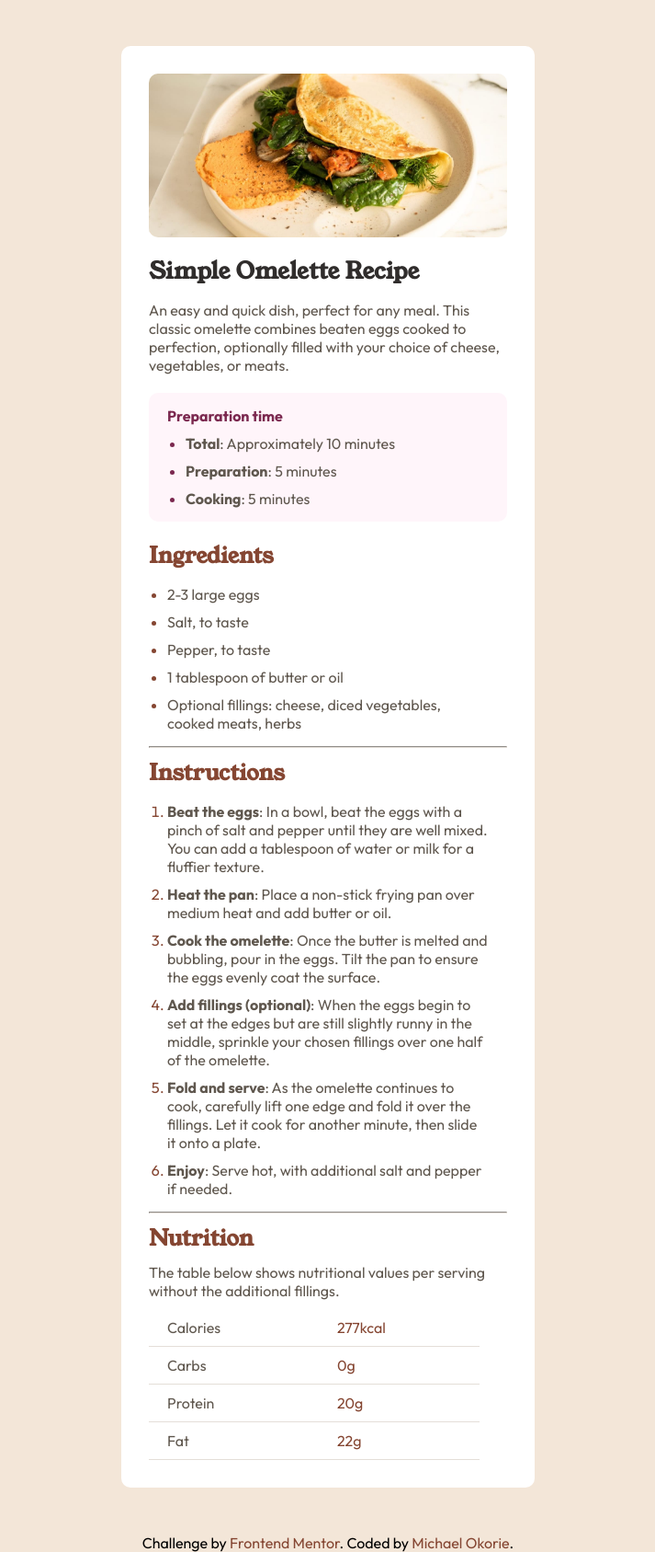
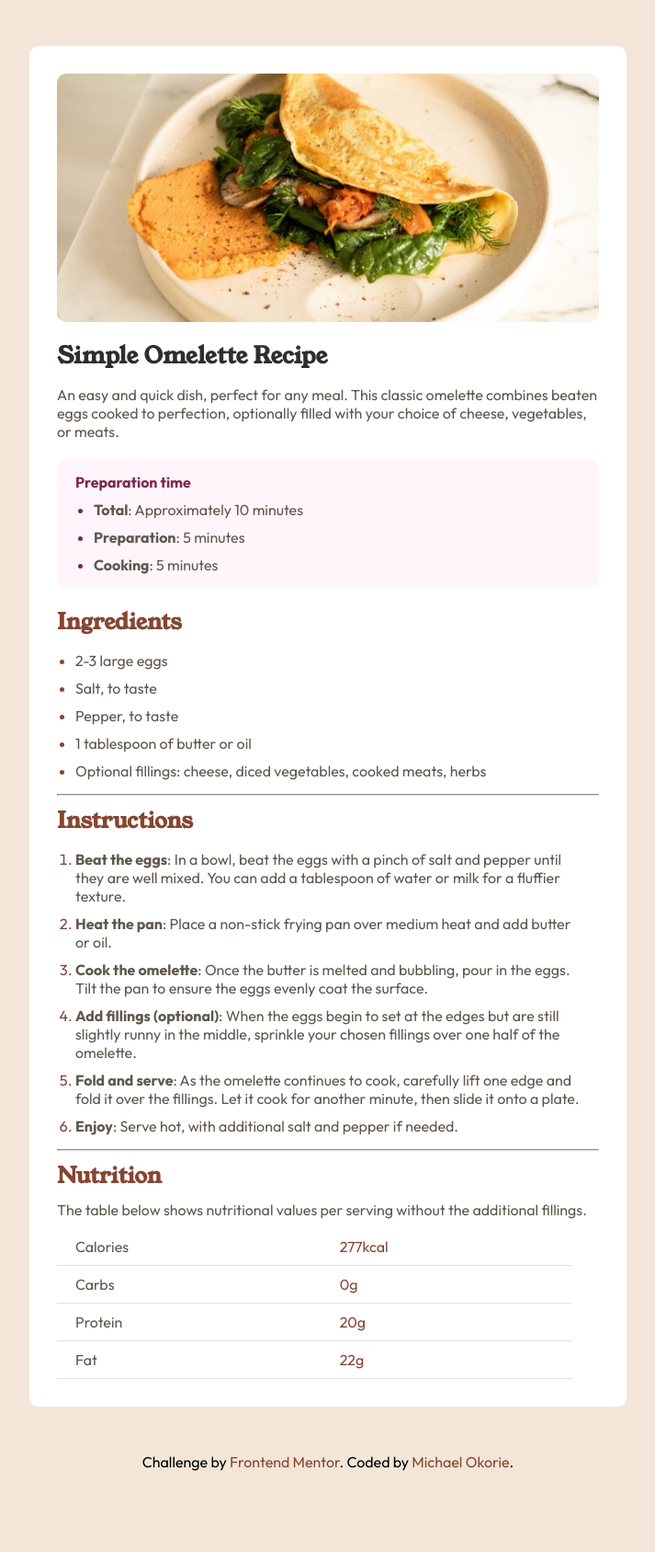
Before and after one commit to Michael-Okorie/simple_recipe_page, a plain HTML site: page index.html in a window 1280 px wide. Shown: the whole page at 92% size, without its empty margins (283-996 px from the left). After the commit the page ends 1599 px from the top, so only its background shows below. Drawn offline with Linux system fonts and the light colour scheme.

Commit message:
increased the width of the card

```diff
--- a/style.css
+++ b/style.css
@@ -20,7 +20,7 @@ body{
 }
 
 .card{
-    width: 450px;
+    width: 650px;
     height: auto;
     padding: 30px;
     margin: 50px auto;
@@ -110,7 +110,7 @@ ul, ol{
 }
 
 table{
-    width: 360px;
+    width: 560px;
     border-collapse: collapse;
 }
 
```
